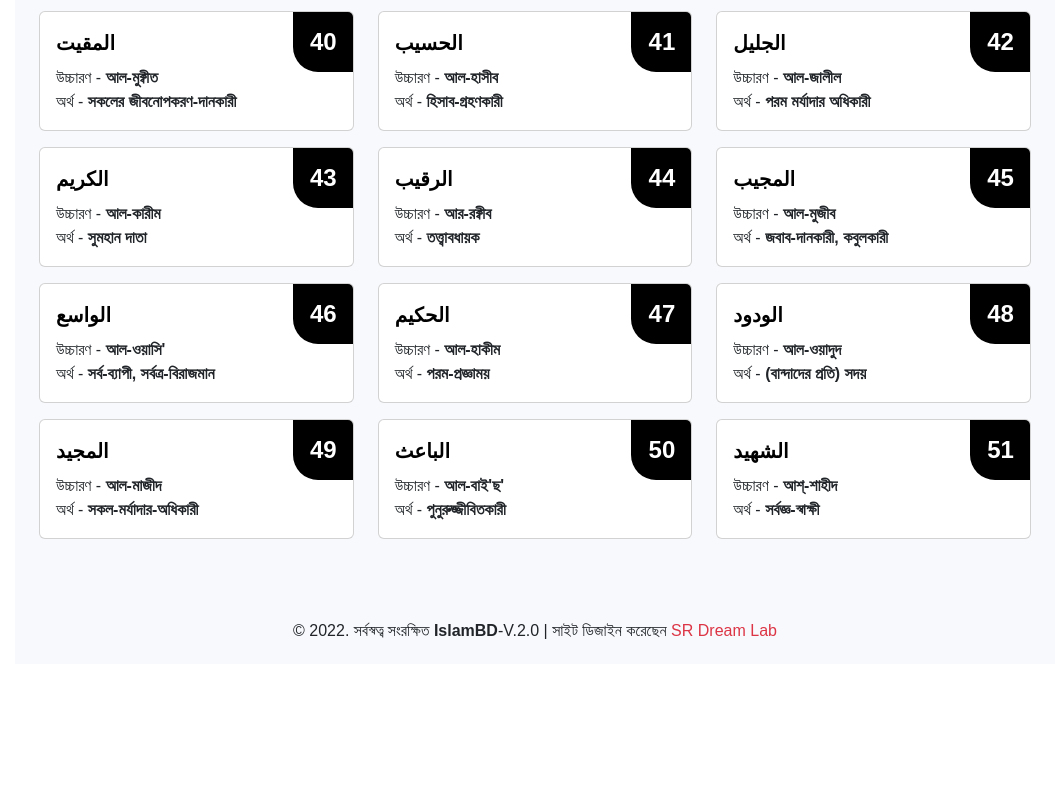
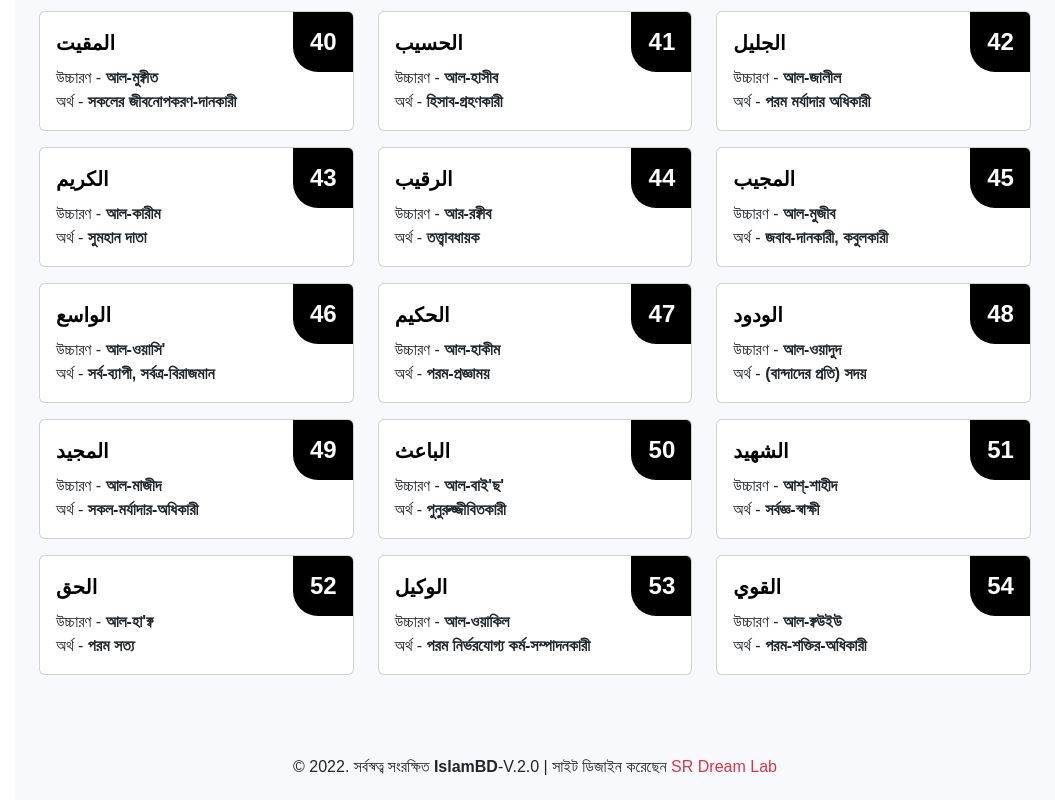
Before and after one commit to wapborhan/quranicjibon-client, a React (Create React App) app: page /allah-names in a window 1280 px wide. Shown: the part 1873-2673 px from the top of the page, without its empty margins (225-1280 px from the left). Before the commit the page ends 2537 px from the top, so only its background shows below. Built offline with nearby package versions, Linux system fonts and the light colour scheme; a web font is replaced by a local one.

Commit message:
Update data.js

```diff
--- a/src/assets/data/allah-name/data.js
+++ b/src/assets/data/allah-name/data.js
@@ -451,6 +451,32 @@ const ALLAH_NAMES = [
     name_bn: "আশ্-শাহীদ",
     path: "https://ninety-nine-names-of-allah.sgp1.cdn.digitaloceanspaces.com/a_51_as_sahid.mp3",
   },
+  {
+    fojilot:
+      "যদি, পরিবারের কোন সদস্য নিখোঁজ বা পলাতক বা জিনিসপত্র চুরি হয়ে থাকলে, চারকোণ বিশিষ্ট কাগজের চতুষ্কোণে নামটি লিখে সেহরীর সময় হাতের তালুর উপর রেখে আকাশের দিকে উঠিয়ে দোয়া করবে, ইনশাআল্লাহ্‌ যে কোন ব্যক্তি",
+    id: "52",
+    meaning_bn: "পরম সত্য",
+    name_ar: "الحق",
+    name_bn: "আল-হা'ক্ব",
+    path: "https://ninety-nine-names-of-allah.sgp1.cdn.digitaloceanspaces.com/a_52_al_hakk.mp3",
+  },
+  {
+    fojilot:
+      "যে ব্যক্তি বিপদ আপদের সময় ভয়ে অধিক হারে এই নামটি পাঠ করবে, ইনশাআল্লাহ্‌ বিপদ আপদ থেকে নিরাপদ থাকবে।",
+    id: "53",
+    meaning_bn: "পরম নির্ভরযোগ্য কর্ম-সম্পাদনকারী",
+    name_ar: "الوكيل",
+    name_bn: "আল-ওয়াকিল",
+    path: "https://ninety-nine-names-of-allah.sgp1.cdn.digitaloceanspaces.com/a_53_al_wakil.mp3",
+  },
+  {
+    fojilot: "জুম্মার পর এ নামের যিকির করলে যুলুম থেকে বাচা যায়। ",
+    id: "54",
+    meaning_bn: "পরম-শক্তির-অধিকারী",
+    name_ar: "القوي",
+    name_bn: "আল-ক্বউইউ",
+    path: "https://ninety-nine-names-of-allah.sgp1.cdn.digitaloceanspaces.com/a_54_al_qawiy.mp3",
+  },
 ];
 
 export default ALLAH_NAMES;
```
